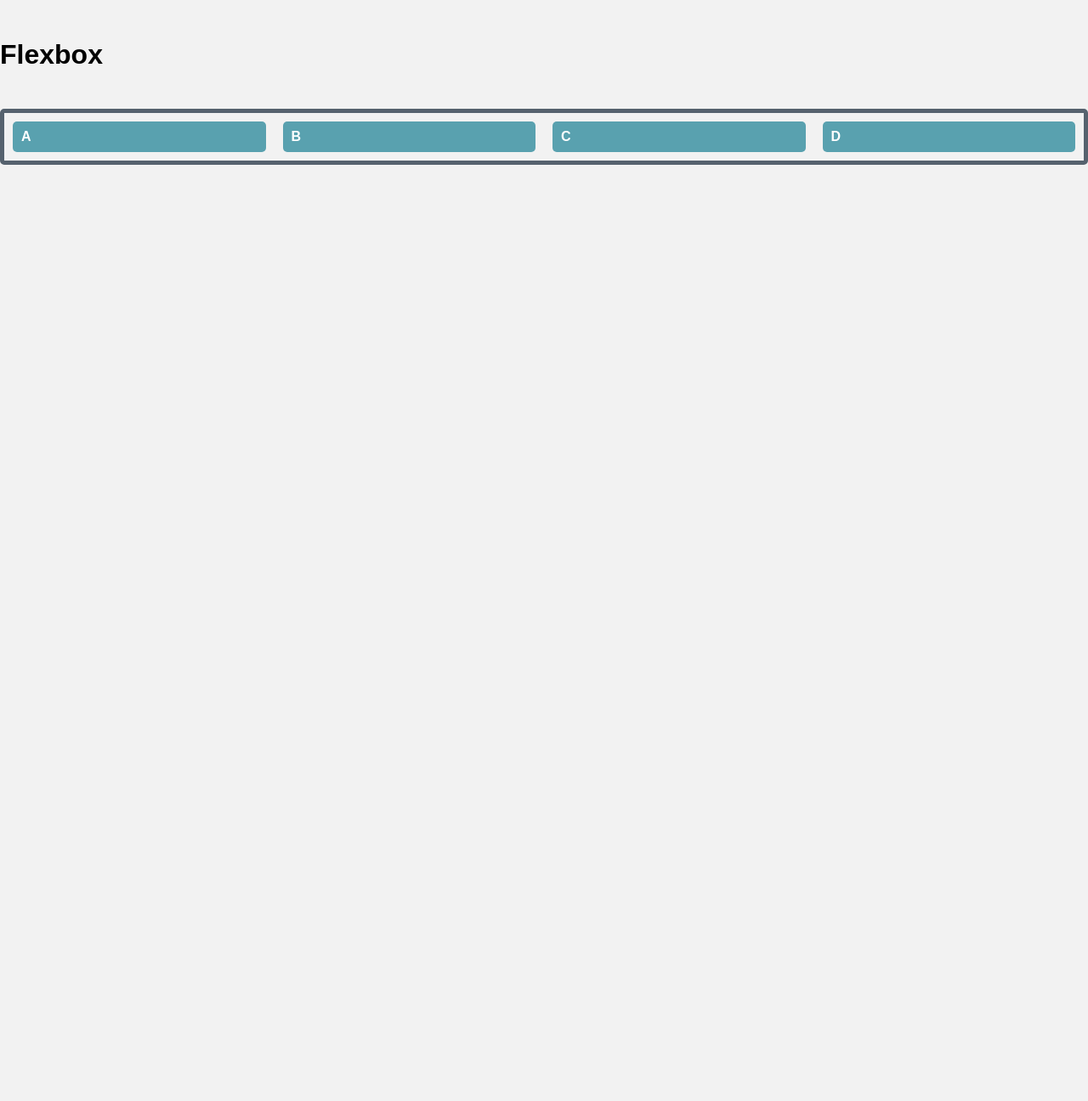
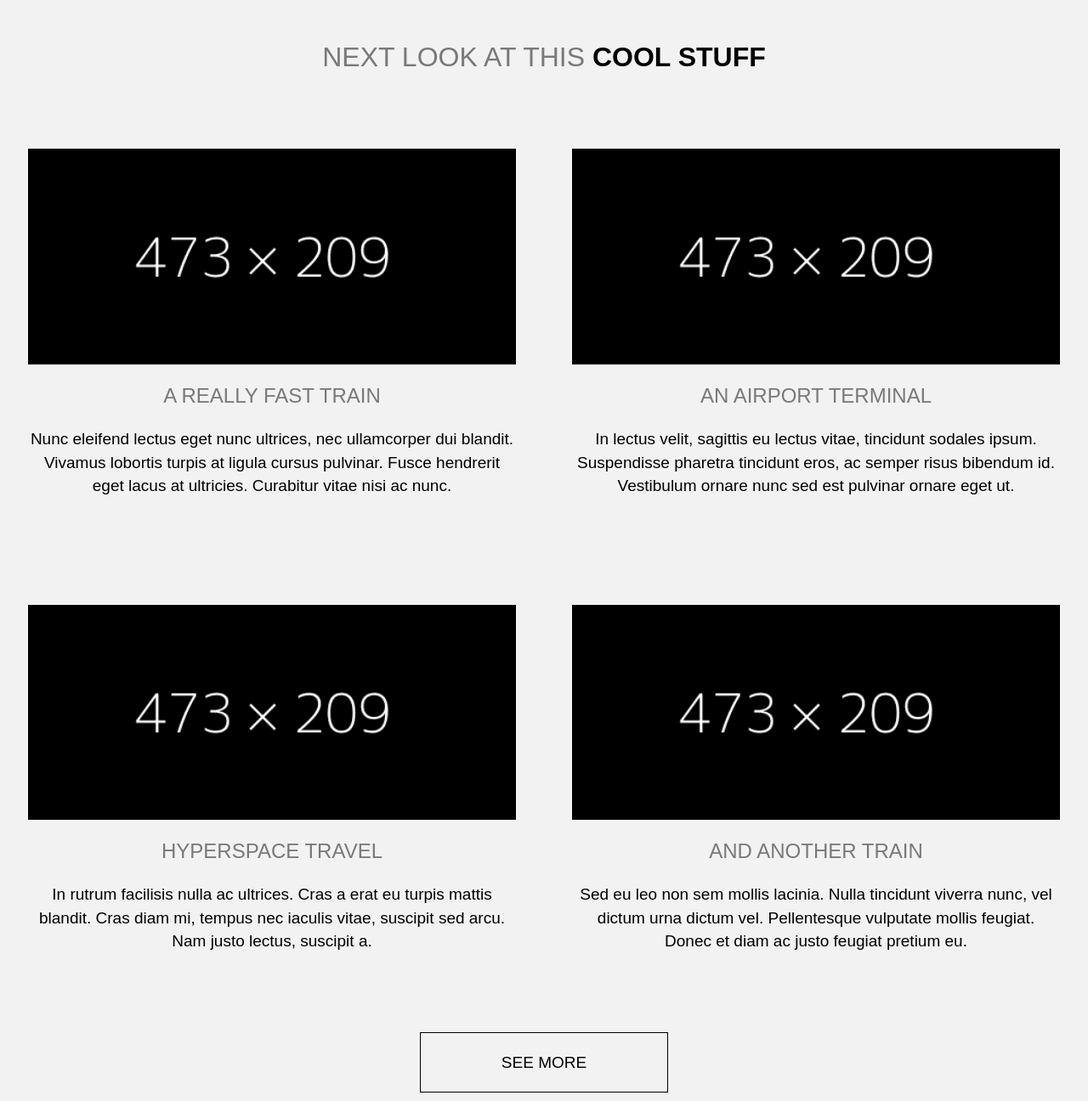
Before and after one commit to ElenaBagriy/poco-OlenaBahrii, a plain HTML site: page index.html in a window 1280 px wide. Shown: the whole page at 85% size. Before the commit the page ends 800 px from the top, so only its background shows below. Drawn offline with nearby package versions, Linux system fonts and the light colour scheme.

Commit message:
grid layout

```diff
--- a/index.html
+++ b/index.html
@@ -4,7 +4,7 @@
 <head>
     <meta charset="UTF-8">
     <meta name="viewport" content="width=device-width, initial-scale=1.0">
-    <title>Form Deutch</title>
+    <title>Simple layout exercise</title>
     <link rel="stylesheet" href="https://cdnjs.cloudflare.com/ajax/libs/normalize/8.0.1/normalize.min.css">
     <link href="
     https://cdn.jsdelivr.net/npm/reset-css@5.0.2/reset.min.css
@@ -14,21 +14,42 @@
 
 <body>
     <main>
-        <h1 class="header">Flexbox</h1>
+        <h1 class="header">NEXT LOOK AT THIS <span class="bold">COOL STUFF</span></h1>
         <ul class="list">
             <li class="item">
-                <p>A</p>
+                <img src="./fff.png" alt="sizes image" />
+                <h2 class="item-header">A REALLY FAST TRAIN</h2>
+                <p class="item-description">Nunc eleifend lectus eget nunc ultrices, nec ullamcorper dui blandit.
+                    Vivamus lobortis turpis at
+                    ligula cursus pulvinar.
+                    Fusce hendrerit eget lacus at ultricies. Curabitur vitae nisi ac nunc.</p>
             </li>
             <li class="item">
-                <p>B</p>
+                <img src="./fff.png" alt="sizes image" />
+                <h2 class="item-header">AN AIRPORT TERMINAL</h2>
+                <p class="item-description">In lectus velit, sagittis eu lectus vitae, tincidunt sodales ipsum.
+                    Suspendisse pharetra tincidunt
+                    eros, ac semper risus
+                    bibendum id. Vestibulum ornare nunc sed est pulvinar ornare eget ut.</p>
             </li>
             <li class="item">
-                <p>C</p>
+                <img src="./fff.png" alt="sizes image" />
+                <h2 class="item-header">HYPERSPACE TRAVEL</h2>
+                <p class="item-description">In rutrum facilisis nulla ac ultrices. Cras a erat eu turpis mattis blandit.
+                    Cras diam mi, tempus nec
+                    iaculis vitae,
+                    suscipit sed arcu. Nam justo lectus, suscipit a.</p>
             </li>
             <li class="item">
-                <p>D</p>
+                <img src="./fff.png" alt="sizes image" />
+                <h2 class="item-header">AND ANOTHER TRAIN</h2>
+                <p class="item-description">Sed eu leo non sem mollis lacinia. Nulla tincidunt viverra nunc, vel dictum
+                    urna dictum vel.
+                    Pellentesque vulputate
+                    mollis feugiat. Donec et diam ac justo feugiat pretium eu.</p>
             </li>
         </ul>
+        <button type="button"> SEE MORE</button>
     </main>
 </body>
 
--- a/styles.css
+++ b/styles.css
@@ -5,29 +5,62 @@ body {
   background-color: #f2f2f2;
 }
 
+main {
+  text-align: center;
+}
+
 .header {
+  color: rgba(0, 0, 0, 0.5);
+  font-weight: lighter;
   font-size: 2em;
+  margin: 1.58em 0 1.87em;
+  text-align: center;
+}
+
+.bold {
   font-weight: bold;
-  margin: 1.5em 0;
+  color: rgba(0, 0, 0, 1);
 }
 
 .list {
-  display: flex;
-  flex-wrap: wrap;
-  border: 5px solid rgb(86, 98, 110);
-  border-radius: 5px;
-  padding: 10px;
-  gap: 20px;
+  display: grid;
+  padding: 2.0625em;
+  gap: 4.125em;
+  grid-template-columns: 1fr;
+
+  @media screen and (min-width: 40.063em) {
+    grid-template-columns: 1fr 1fr;
+    grid-template-rows: 1fr 1fr;
+  }
 }
 
 .item {
-  background-color: rgb(89, 161, 175);
-  border-radius: 5px;
-  padding: 10px;
-  color: #fff;
-  font-weight: bold;
-  flex-grow: 1;
-  /* flex-shrink: 1; */
-  /* flex-basis: 250px; */
-  min-width: 250px;
+  display: flex;
+  flex-direction: column;
+  gap: 1.5625em;
+  padding-bottom: 3.75em;
 }
+
+.item-header {
+  color: rgba(0, 0, 0, 0.5);
+  font-size: 1.5em;
+  font-weight: normal;
+}
+
+.item-description {
+  font-size: 1.1875em;
+  line-height: 1.45;
+}
+
+img {
+  max-width: 100%;
+  width: auto;
+}
+
+button {
+  background: transparent;
+  border: 1px solid #000000;
+  margin-bottom: 3.125em;
+  padding: 1.25em 5em;
+  font-size: 1.1875em;
+}
```
Also changed, not shown: fff.png (added).
